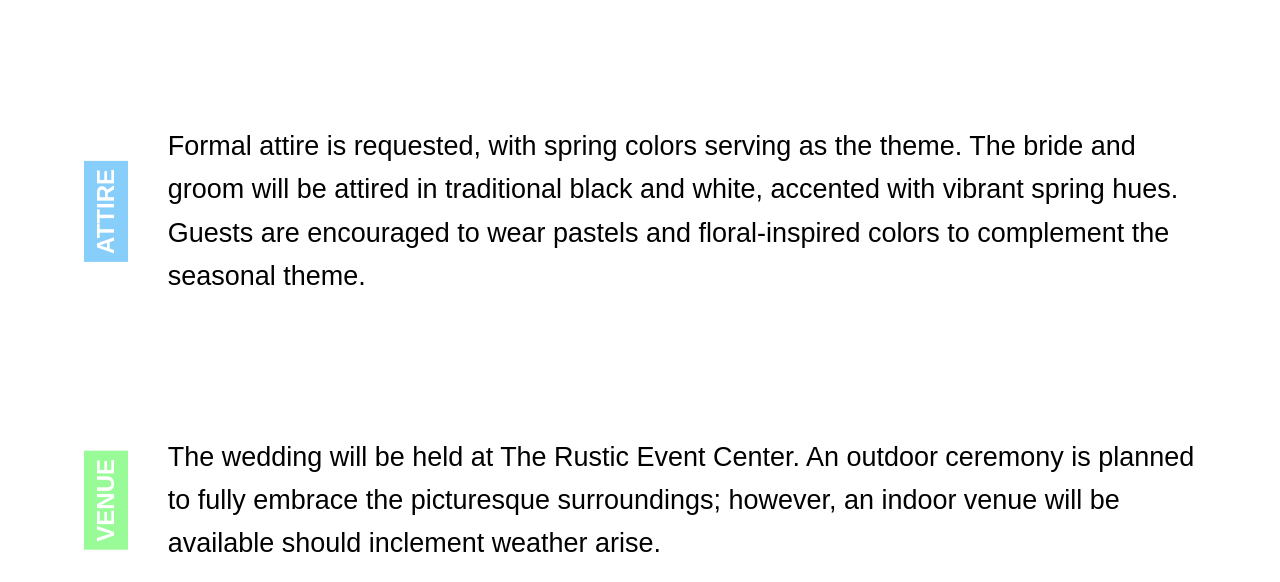
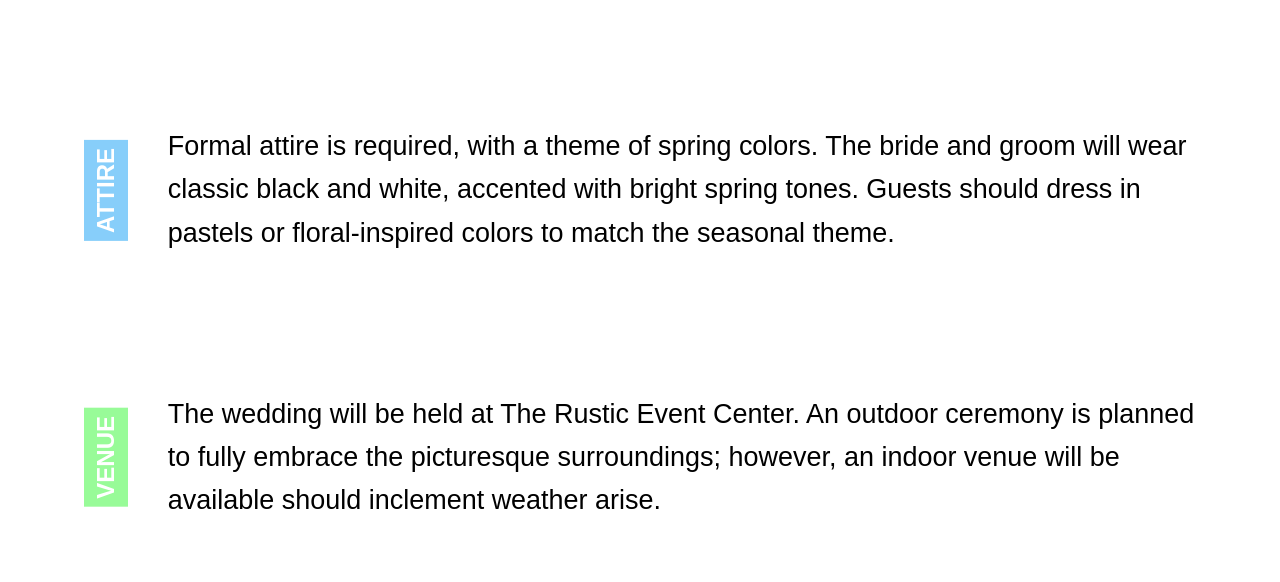
Before and after one commit to nickrhenderson/Wedding-Website, a plain HTML site: page index.html in a window 1280 px wide. Shown: the part 2827-3409 px from the top of the page. Drawn offline with Linux system fonts and the light colour scheme; a web font is replaced by a local one.

Commit message:
Update index.html

```diff
--- a/index.html
+++ b/index.html
@@ -118,7 +118,7 @@
 
         <div class="section">
             <h2>ATTIRE</h2>
-            <p>Formal attire is requested, with spring colors serving as the theme. The bride and groom will be attired in traditional black and white, accented with vibrant spring hues. Guests are encouraged to wear pastels and floral-inspired colors to complement the seasonal theme.</p>
+            <p>Formal attire is required, with a theme of spring colors. The bride and groom will wear classic black and white, accented with bright spring tones. Guests should dress in pastels or floral-inspired colors to match the seasonal theme.</p>
         </div>
 
         <div class="section">
```
